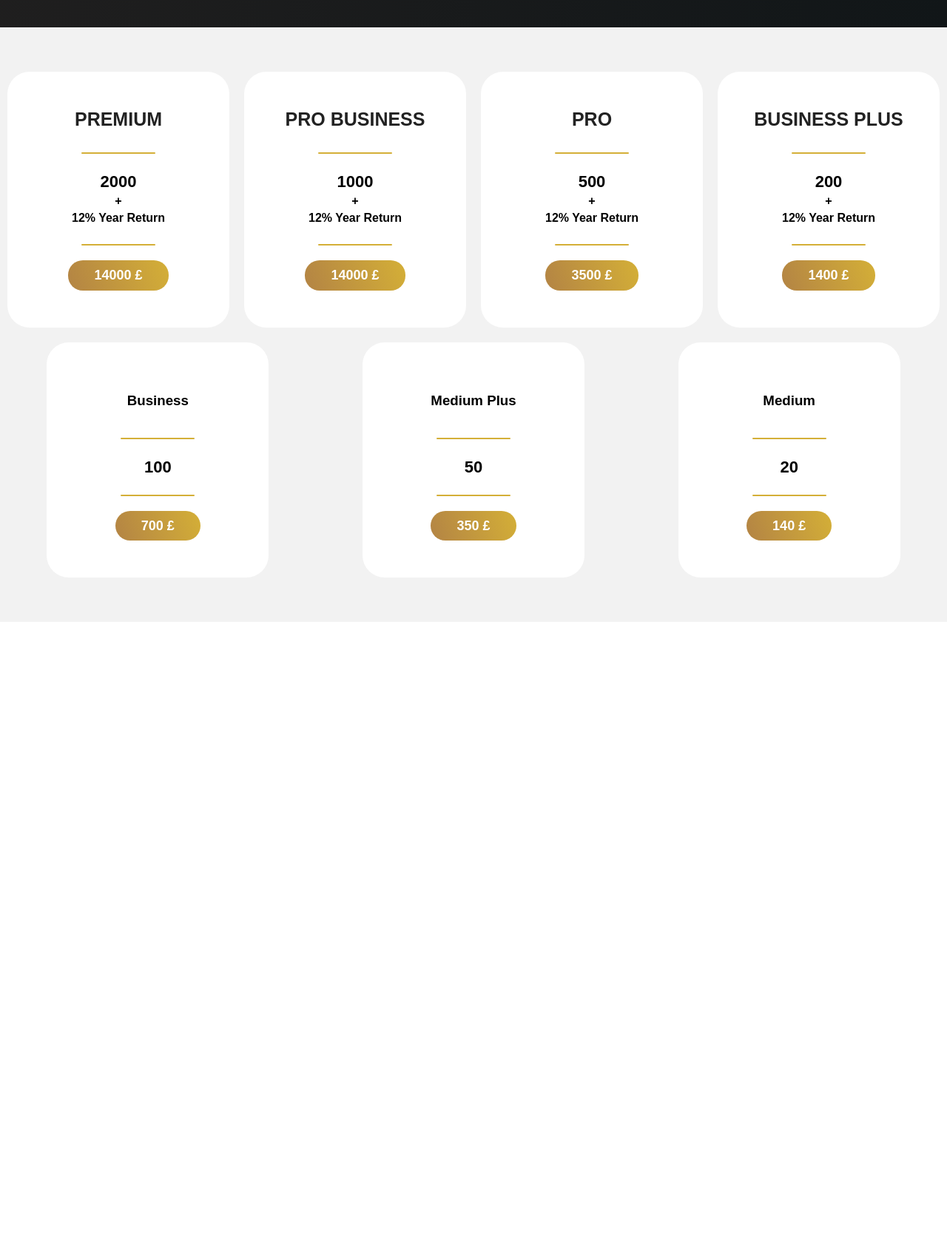
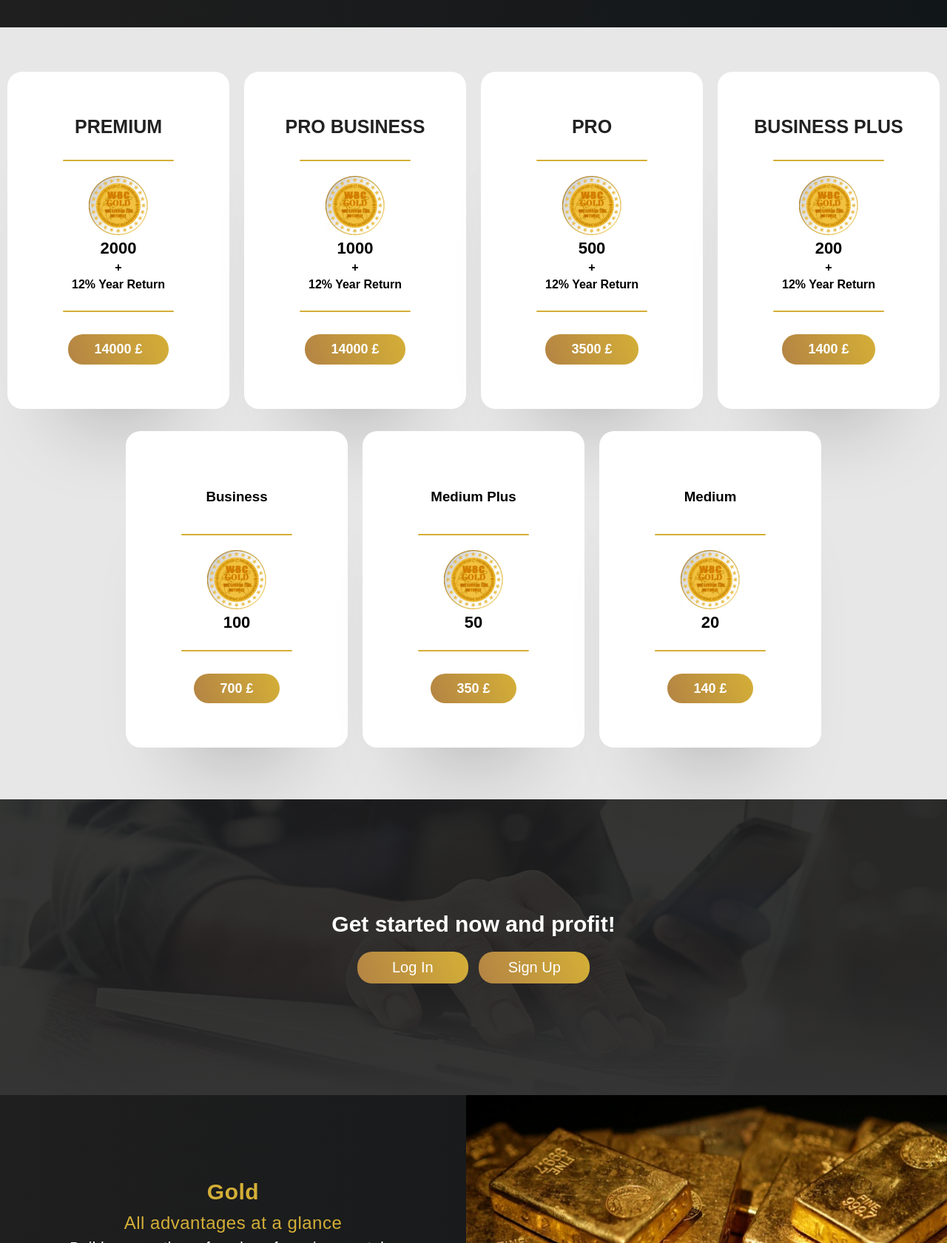
Before and after one commit to Risolat/bitcoin, a plain HTML site: page index.html in a window 1280 px wide. Shown: the part 1385-3066 px from the top of the page at 74% size. Before the commit the page ends 2226 px from the top, so only its background shows below. Drawn offline with nearby package versions, Linux system fonts and the light colour scheme.

Commit message:
Add sections

```diff
--- a/css/style.css
+++ b/css/style.css
@@ -228,13 +228,14 @@ body{
 
 .tarifs{
 	padding: 50px 0;
-	background-color: #f2f2f2;
+	background-color: #e7e7e7;
 }
 .tarifs__list{
 	margin: 0;
 	padding: 0;
 	display: flex;
-	justify-content: space-around;
+	justify-content: center;
+	flex-wrap: wrap;
 	list-style-type: none;
 }
 .tarifs__item{
@@ -244,10 +245,14 @@ body{
 	justify-content: center;
 	flex-wrap: wrap;
 	align-items: center;
-	padding: 50px 0;
-	margin: 10px 0;
-	border-radius: 30px;
+	padding: 60px 0;
+	margin: 10px 10px 20px;
+	border-radius: 20px;
 	background-color: #fff;
+	box-shadow:
+  0 13.1px 13.6px -75px rgba(0, 0, 0, 0.11),
+  0 94px 109px -75px rgba(0, 0, 0, 0.22)
+;
 }
 .tarifs__title{
 	margin: 0 0 10px;
@@ -256,7 +261,7 @@ body{
 	color: #222;
 }
 .tarifs__line{
-	width: 100px;
+	width: 150px;
 	height: 2px;
 	margin: 20px 0;
 	background-color: #d4af37;
@@ -278,6 +283,8 @@ body{
 	font-weight: bold;
 }
 .tarifs__link{
+	display: inline-block;
+	margin: 10px 0 0;
 	padding: 10px 35px;
 	font-size: 18px;
 	font-weight: bold;
@@ -286,4 +293,117 @@ body{
 	border-radius: 20px;
 	background-image: linear-gradient(250deg,#d4af37,#b18145 106.25%);
 }
+.tarifs__link:hover{
+	background-image: linear-gradient(270deg,#b18145, #d4af37 106.25%);
+}
 /* tarifs end */
+
+/* starter section start */
+
+.starter{
+	min-height: 400px;
+	display: flex;
+	justify-content: center;
+	align-items: center;
+	flex-direction: column;
+	background:
+		linear-gradient(to right, rgba(31, 31, 31, 0.9), rgba(31, 31, 31, 0.9)),
+		url("../assets/img/bg2.jpg") no-repeat center center / cover;
+		background-attachment: fixed;
+}
+.starter__text{
+	margin: 0 0 10px;
+	font-size: 30px;
+	color: #fff;
+}
+.starter__link-box{
+	margin-top: 10px;
+}
+.starter__link{
+	display: inline-block;
+	width: 150px;
+	padding: 10px;
+	margin: 0 5px;
+	border-radius: 20px;
+	color: #fff;
+	background-image: linear-gradient(250deg,#d4af37,#b18145 106.25%);
+	font-size: 20px;
+	text-decoration: none;
+	text-align: center;
+}
+.starter__link:hover{
+	background-image: linear-gradient(270deg,#b18145, #d4af37 106.25%);
+}
+/* starter section end */
+
+/* services start */
+
+.services{
+	background: linear-gradient(270deg,#111618,#201f1f 106.25%);
+}
+.services__gold{
+	display: flex;
+}
+.services__text-wrapper{
+	align-self: center;
+	width: 650px;
+	flex-grow: 1;
+	text-align: center;
+	color: #fff;
+}
+.services__title{
+	margin: 0;
+	color: #d4af37;
+	text-align: center;
+	font-size: 30px;
+	letter-spacing: 0.5px;
+}
+.services__advantages{
+	margin: 0;
+	padding: 10px 0;
+	letter-spacing: 0.5px;
+	font-size: 24px;
+	color: #d4af37;
+}
+.services__gold-text{
+	width: 450px;
+	margin: 0 auto;
+	padding-bottom: 20px;
+	line-height: 20px;
+	letter-spacing: .5px;
+	font-size: 20px;
+}
+.services__link{
+	display: inline-block;
+	padding: 15px 30px;
+	border-radius: 25px;
+	color: #fff;
+	background-image: linear-gradient(250deg,#d4af37,#b18145 106.25%);
+	text-decoration: none;
+	font-size: 18px;
+	letter-spacing: 0.5px;
+}
+.services__gold-link:hover{
+	background-image: linear-gradient(270deg,#b18145, #d4af37 106.25%);
+}
+.services__gold-img{
+	flex-grow: 1;
+}
+.services__diomond{
+	display: flex;
+	background-color: #fff;
+}
+.services__diomond-img{
+	flex-grow: 1;
+}
+.services__diomond-text{
+	width: 450px;
+	margin: 0 auto;
+	padding-bottom: 20px;
+	line-height: 20px;
+	letter-spacing: .5px;
+	font-size: 20px;
+	color: #222;
+}
+
+/* services */
--- a/index.html
+++ b/index.html
@@ -4,7 +4,7 @@
     <meta charset="UTF-8" />
     <meta name="viewport" content="width=device-width, initial-scale=1.0" />
     <title>Home wolfbite24.de | WOLFBITE24 - offizielle Website</title>
-    <link rel="stylesheet" href="./css/normalize.css">
+    <link rel="stylesheet" href="./css/normalize.css" />
     <link
       rel="stylesheet"
       href="https://cdnjs.cloudflare.com/ajax/libs/Glide.js/3.4.1/css/glide.core.css"
@@ -159,64 +159,110 @@
         <ul class="tarifs__list">
           <li class="tarifs__item">
             <h3 class="tarifs__title">Premium</h3>
-            <hr class="tarifs__line">
+            <hr class="tarifs__line" />
+            <img src="./assets/img/coin.png" alt="coin" class="tarifs__img">
             <p class="tarifs__coin">2000</p>
             <span class="tarifs__plus">+</span>
             <p class="tarifs__percent">12% Year Return</p>
-            <hr class="tarifs__line">
+            <hr class="tarifs__line" />
             <a href="#" class="tarifs__link">14000 £</a>
           </li>
           <li class="tarifs__item">
             <h3 class="tarifs__title">Pro Business</h3>
-            <hr class="tarifs__line">
+            <hr class="tarifs__line" />
+            <img src="./assets/img/coin.png" alt="coin" class="tarifs__img">
             <p class="tarifs__coin">1000</p>
             <span class="tarifs__plus">+</span>
             <p class="tarifs__percent">12% Year Return</p>
-            <hr class="tarifs__line">
+            <hr class="tarifs__line" />
             <a href="#" class="tarifs__link">14000 £</a>
           </li>
           <li class="tarifs__item">
             <h3 class="tarifs__title">Pro</h3>
-            <hr class="tarifs__line">
+            <hr class="tarifs__line" />
+            <img src="./assets/img/coin.png" alt="coin" class="tarifs__img">
             <p class="tarifs__coin">500</p>
             <span class="tarifs__plus">+</span>
             <p class="tarifs__percent">12% Year Return</p>
-            <hr class="tarifs__line">
+            <hr class="tarifs__line" />
             <a href="#" class="tarifs__link">3500 £</a>
           </li>
           <li class="tarifs__item">
             <h3 class="tarifs__title">Business Plus</h3>
-            <hr class="tarifs__line">
+            <hr class="tarifs__line" />
+            <img src="./assets/img/coin.png" alt="coin" class="tarifs__img">
             <p class="tarifs__coin">200</p>
             <span class="tarifs__plus">+</span>
             <p class="tarifs__percent">12% Year Return</p>
-            <hr class="tarifs__line">
+            <hr class="tarifs__line" />
             <a href="#" class="tarifs__link">1400 £</a>
           </li>
         </ul>
         <ul class="tarifs__list">
           <li class="tarifs__item">
             <h3 class="tarif__title">Business</h3>
-            <hr class="tarifs__line">
+            <hr class="tarifs__line" />
+            <img src="./assets/img/coin.png" alt="coin" class="tarifs__img">
             <p class="tarifs__coin">100</p>
-            <hr class="tarifs__line">
-            <a href="£" class="tarifs__link">700 £</a>
+            <hr class="tarifs__line" />
+            <a href="#" class="tarifs__link">700 £</a>
           </li>
           <li class="tarifs__item">
             <h3 class="tarif__title">Medium Plus</h3>
-            <hr class="tarifs__line">
+            <hr class="tarifs__line" />
+            <img src="./assets/img/coin.png" alt="coin" class="tarifs__img">
             <p class="tarifs__coin">50</p>
-            <hr class="tarifs__line">
-            <a href="£" class="tarifs__link">350 £</a>
+            <hr class="tarifs__line" />
+            <a href="#" class="tarifs__link">350 £</a>
           </li>
           <li class="tarifs__item">
             <h3 class="tarif__title">Medium</h3>
-            <hr class="tarifs__line">
+            <hr class="tarifs__line" />
+            <img src="./assets/img/coin.png" alt="coin" class="tarifs__img">
             <p class="tarifs__coin">20</p>
-            <hr class="tarifs__line">
-            <a href="£" class="tarifs__link">140 £ </a>
+            <hr class="tarifs__line" />
+            <a href="#" class="tarifs__link">140 £ </a>
           </li>
         </ul>
+      </div>
+    </section>
+
+    <section class="starter">
+      <h4 class="starter__text">Get started now and profit!</h4>
+      <div class="starter__link-box">
+        <a href="#" class="starter__link">Log In</a>
+        <a href="#" class="starter__link">Sign Up</a>
+      </div>
+    </section>
+
+    <section class="services">
+      <div class="services__gold">
+        <div class="services__text-wrapper">
+          <h4 class="services__title">Gold</h4>
+          <p class="services__advantages">All advantages at a glance</p>
+          <p class="services__gold-text">Build now on the safe value of precious metals. The biggest enemies of wealth are still inflation and taxes. In times of heightened risk of infection, investing in precious metals always count as “safe havens”. With galloping inflation, so do the …</p>
+          <a href="#" class="services__link">Learn more</a>
+        </div>
+        <img src="./assets/img/gold.jpg" width="650" height="500" alt="gold" class="services__gold-img">
+      </div>
+      <div class="services__diomond">
+        <img src="./assets/img/diamond.jpg" width="650" height="500" alt="diomand" class="services__diomond-img">
+        <div class="services__text-wrapper">
+          <h4 class="services__title">Diomond</h4>
+          <p class="services__advantages">Short about your advantages</p>
+          <p class="services__diomond-text">The most beautiful work of the world. Diamonds are said to have many things, including magical powers. But they are definitely one thing: the oldest asset in the world. No stone is younger than 900 million years, since then no diamonds have arisen. Great pressure and ..</p>
+          <a href="#" class="services__link">Learn more</a>
+        </div>
+      </div>
+      <div class="services__real-estate">
+        <img src="./assets/img/florida.jpg" width="700" height="600" alt="florida" class="services__real-estate-img">
+        <div class="services_real-estate-text-wrapper">
+          <h4 class="services__real-estate-title">Gold</h4>
+          <p class="services__advantages">All advantages at a glance</p>
+          <p class="services__real-estate-text">BUILD NOW ON THE SAFE VALUE OF PRECIOUS METALS
+            The biggest enemies of wealth are still inflation and taxes. In times of heightened risk of infection, investing in precious metals always count as “safe havens”. With galloping inflation, so do the …</p>
+          <a href="#" class="services__real-estate-link">Learn more</a>
+        </div>
       </div>
     </section>
 
```
Also changed, not shown: assets/img/bg2.jpg (added), assets/img/coin.png (added), assets/img/diamond.jpg (added), assets/img/florida.jpg (added), assets/img/gold.jpg (added).
